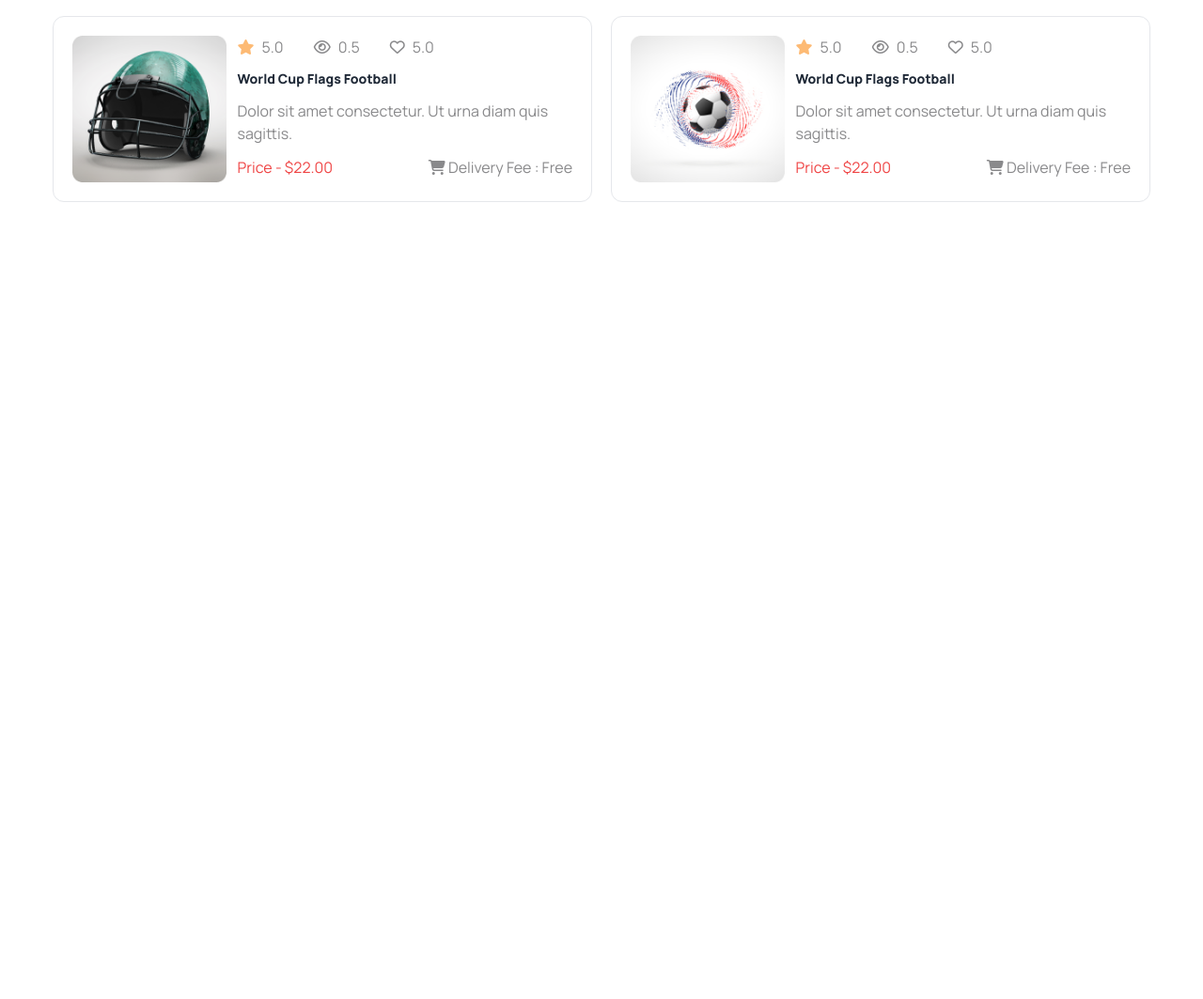
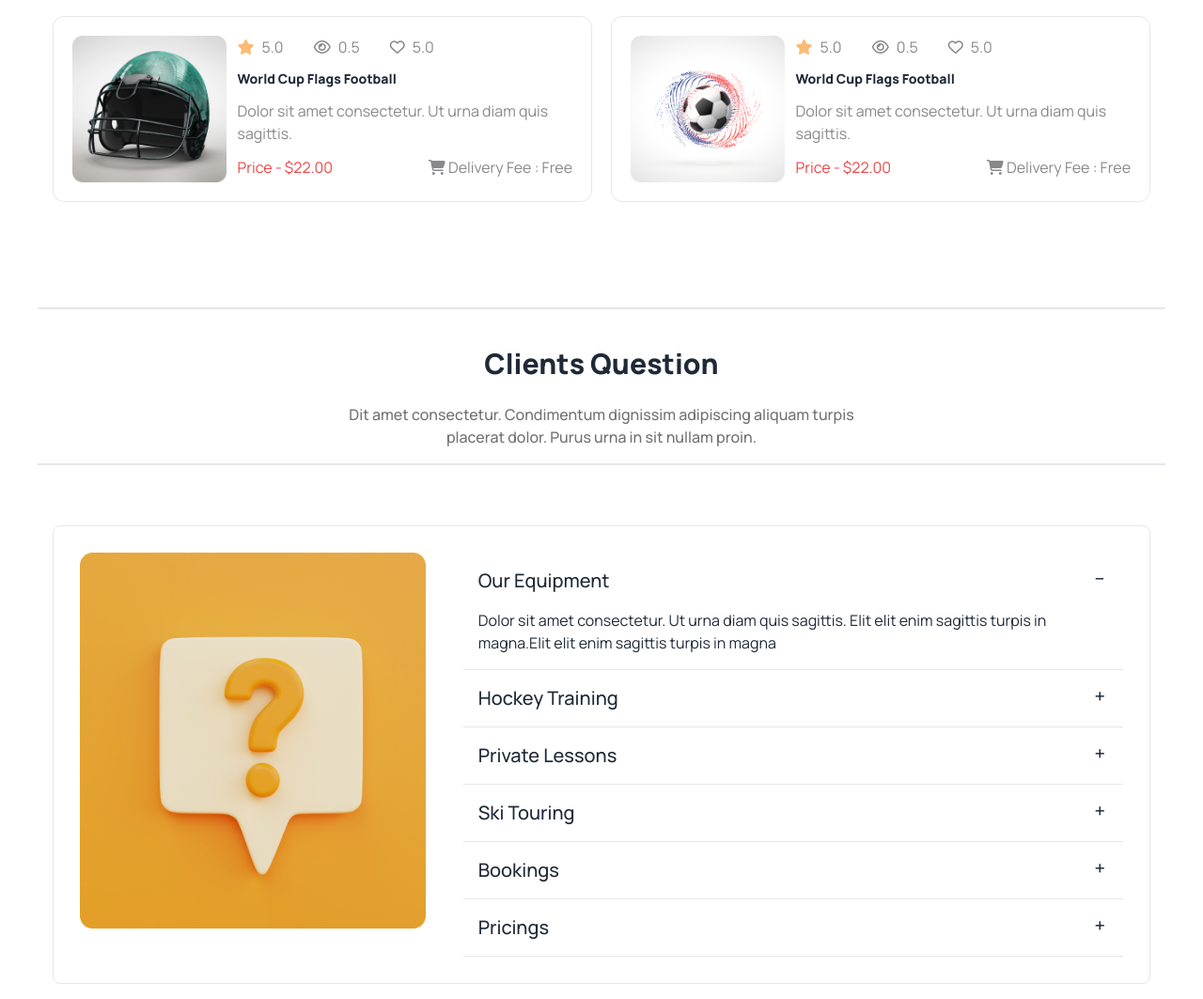
Before and after one commit to munia121/Assignment-03, a plain HTML site: page index.html in a window 1280 px wide. Shown: the part 3207-4270 px from the top of the page at 94% size. Before the commit the page ends 3438 px from the top, so only its background shows below. Drawn offline with nearby package versions, Linux system fonts and the light colour scheme.

Commit message:
added input section

```diff
--- a/index.html
+++ b/index.html
@@ -340,6 +340,86 @@
         </div>
       </section>
       </section>
+      <!--************** Clients Question **************-->
+      <section>
+        <div class="border-t-2 mt-24">
+          <div class="lg:mt-6  text-center p-4   border-b-2" >
+              <h1 class="lg:text-3xl text-lg font-extrabold ">Clients Question</h1>
+              <p class="lg:w-[600px] mx-auto mt-6 font-medium text-[#13131899]">Dit amet consectetur. Condimentum dignissim adipiscing aliquam turpis placerat dolor. Purus urna in sit nullam proin. </p>
+          </div>
+      </div>
+      <section class="p-4">
+        <section class="border p-7 rounded-lg mt-12">
+          <div class="lg:flex justify-center gap-10">
+            <div class="">
+              <img class="lg:h-[400px] lg:w-[501px]" src="images/11.png" alt="">
+            </div>
+            <div>
+              <div class="collapse collapse-plus ">
+                <input type="radio" name="my-accordion-3" checked="checked" />
+                <div class="collapse-title text-xl font-medium">
+                  Our Equipment
+                </div>
+                <div class="collapse-content">
+                  <p>Dolor sit amet consectetur. Ut urna diam quis sagittis. Elit elit enim sagittis turpis in magna.Elit elit enim sagittis turpis in magna</p>
+                </div>
+              </div>
+              <hr>
+              <div class="collapse collapse-plus ">
+                <input type="radio" name="my-accordion-3" />
+                <div class="collapse-title text-xl font-medium">
+                  Hockey Training
+                </div>
+                <div class="collapse-content">
+                  <p>hello</p>
+                </div>
+              </div>
+              <hr>
+              <div class="collapse collapse-plus ">
+                <input type="radio" name="my-accordion-3" />
+                <div class="collapse-title text-xl font-medium">
+                  Private Lessons
+                </div>
+                <div class="collapse-content">
+                  <p>hello</p>
+                </div>
+              </div>
+              <hr>
+              <div class="collapse collapse-plus ">
+                <input type="radio" name="my-accordion-3" />
+                <div class="collapse-title text-xl font-medium">
+                  Ski Touring
+                </div>
+                <div class="collapse-content">
+                  <p>hello</p>
+                </div>
+              </div>
+              <hr>
+              <div class="collapse collapse-plus ">
+                <input type="radio" name="my-accordion-3" />
+                <div class="collapse-title text-xl font-medium">
+                  Bookings
+                </div>
+                <div class="collapse-content">
+                  <p>hello</p>
+                </div>
+              </div>
+              <hr>
+              <div class="collapse collapse-plus ">
+                <input type="radio" name="my-accordion-3" />
+                <div class="collapse-title text-xl font-medium">
+                  Pricings
+                </div>
+                <div class="collapse-content">
+                  <p>hello</p>
+                </div>
+              </div>
+              <hr>
+            </div>
+          </div>
+        </section>
+      </section>
+      </section>
     </main>
         <!--*******************footer section ******************* -->
 </body>
```
